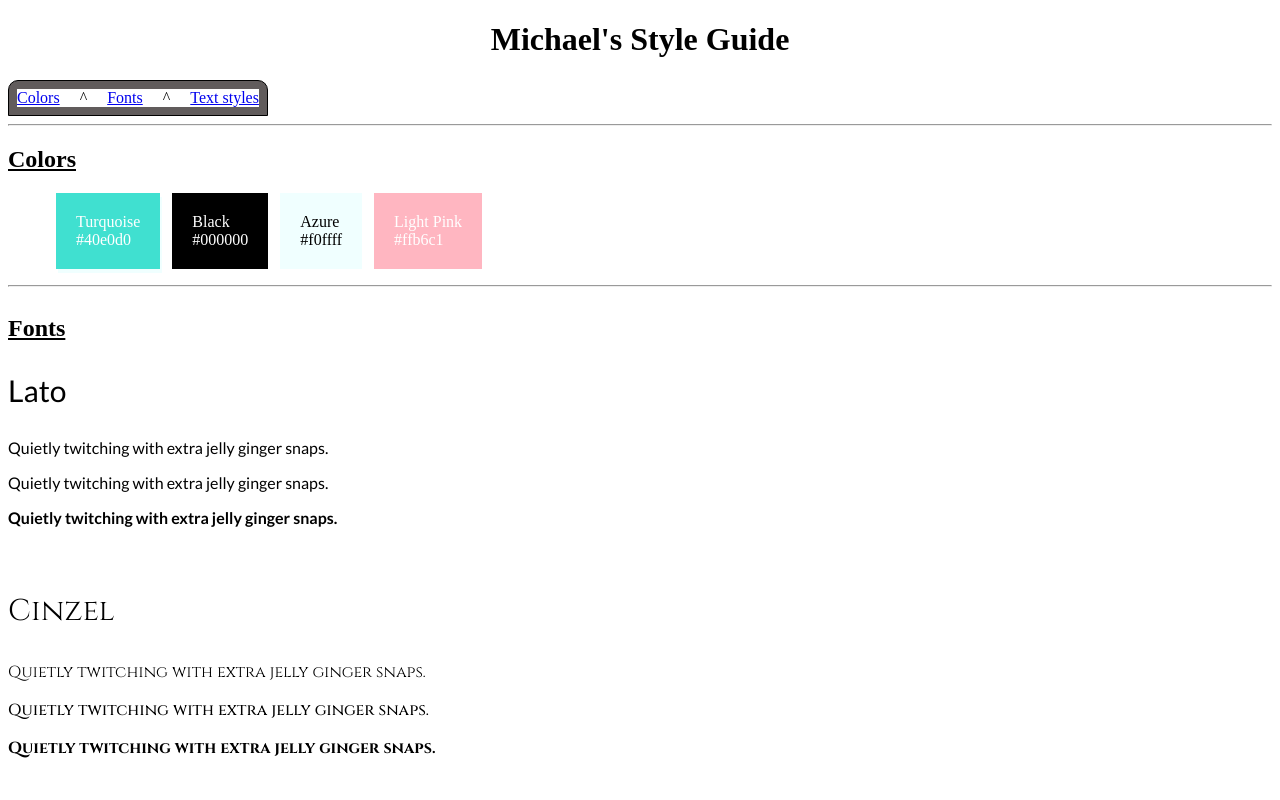
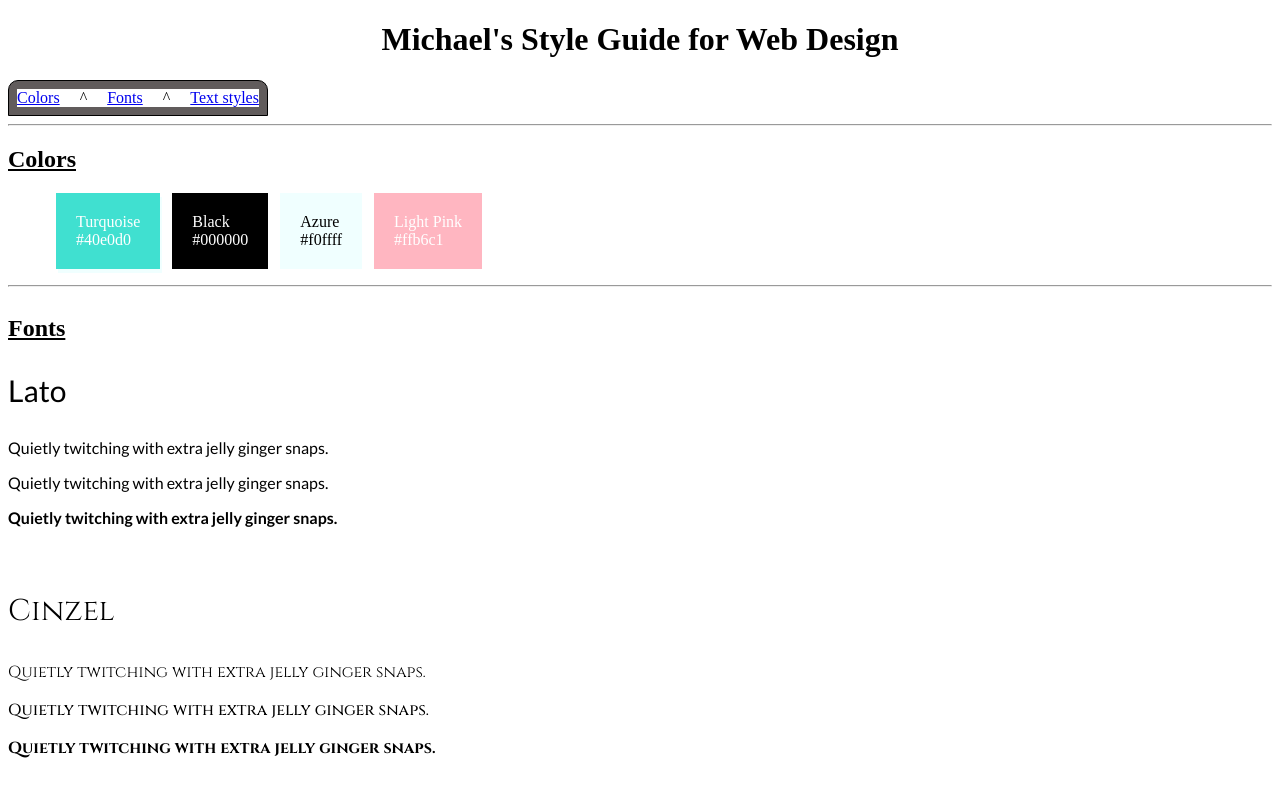
Before and after one commit to Rosshoven/Codecademy.Style-Sheet, a plain HTML site: page index.html in a window 1280 px wide. Shown: the top 800 px of the page. Drawn offline with Linux system fonts and the light colour scheme; a web font is replaced by a local one.

Commit message:
small change to h1

```diff
--- a/index.html
+++ b/index.html
@@ -13,7 +13,7 @@
 
 <body>
     <div class="banner">
-        <h1>Michael's Style Guide</h1>
+        <h1>Michael's Style Guide for Web Design</h1>
     </div>
         <nav class="navbar">
             <ul>
```
